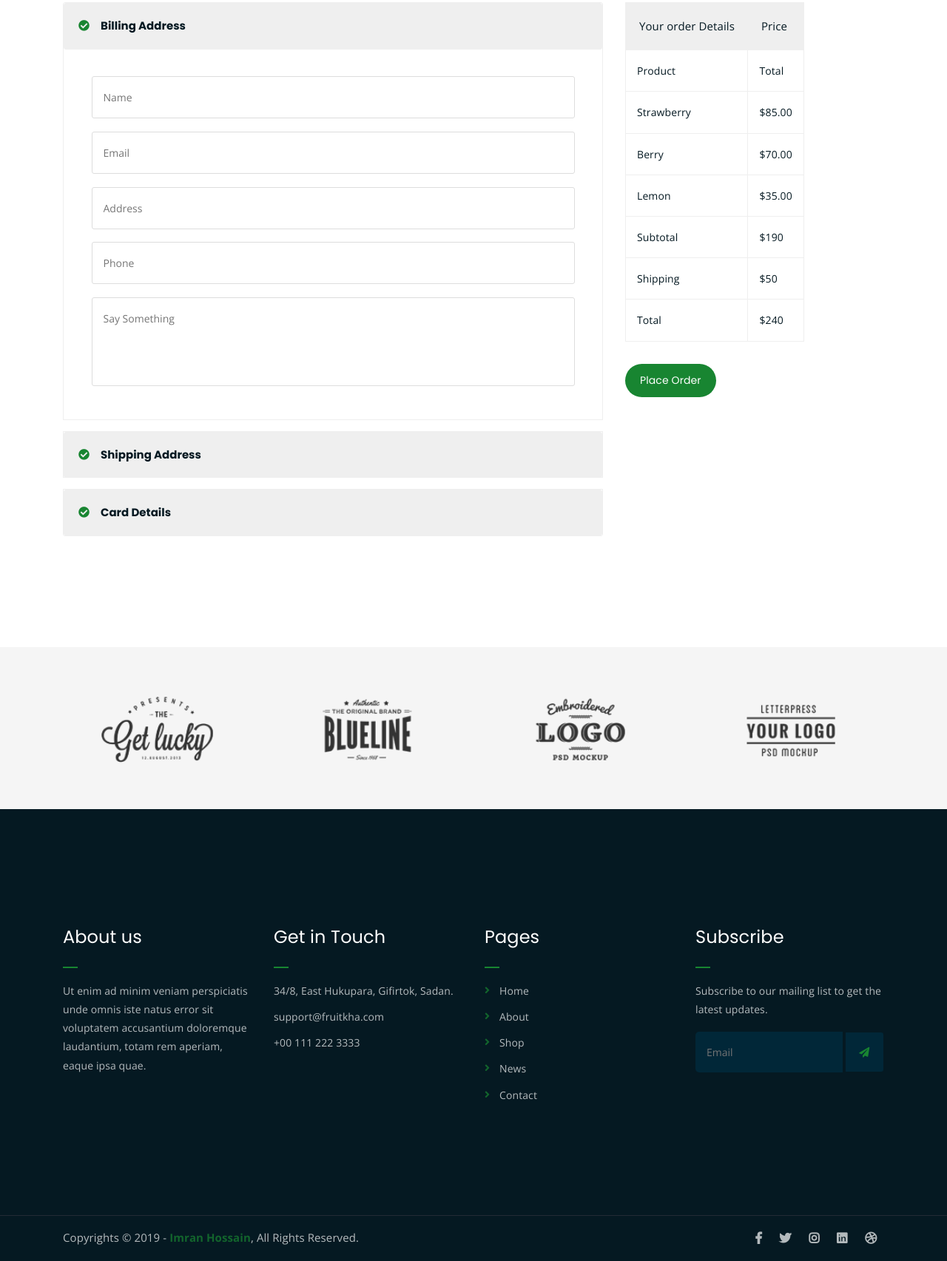
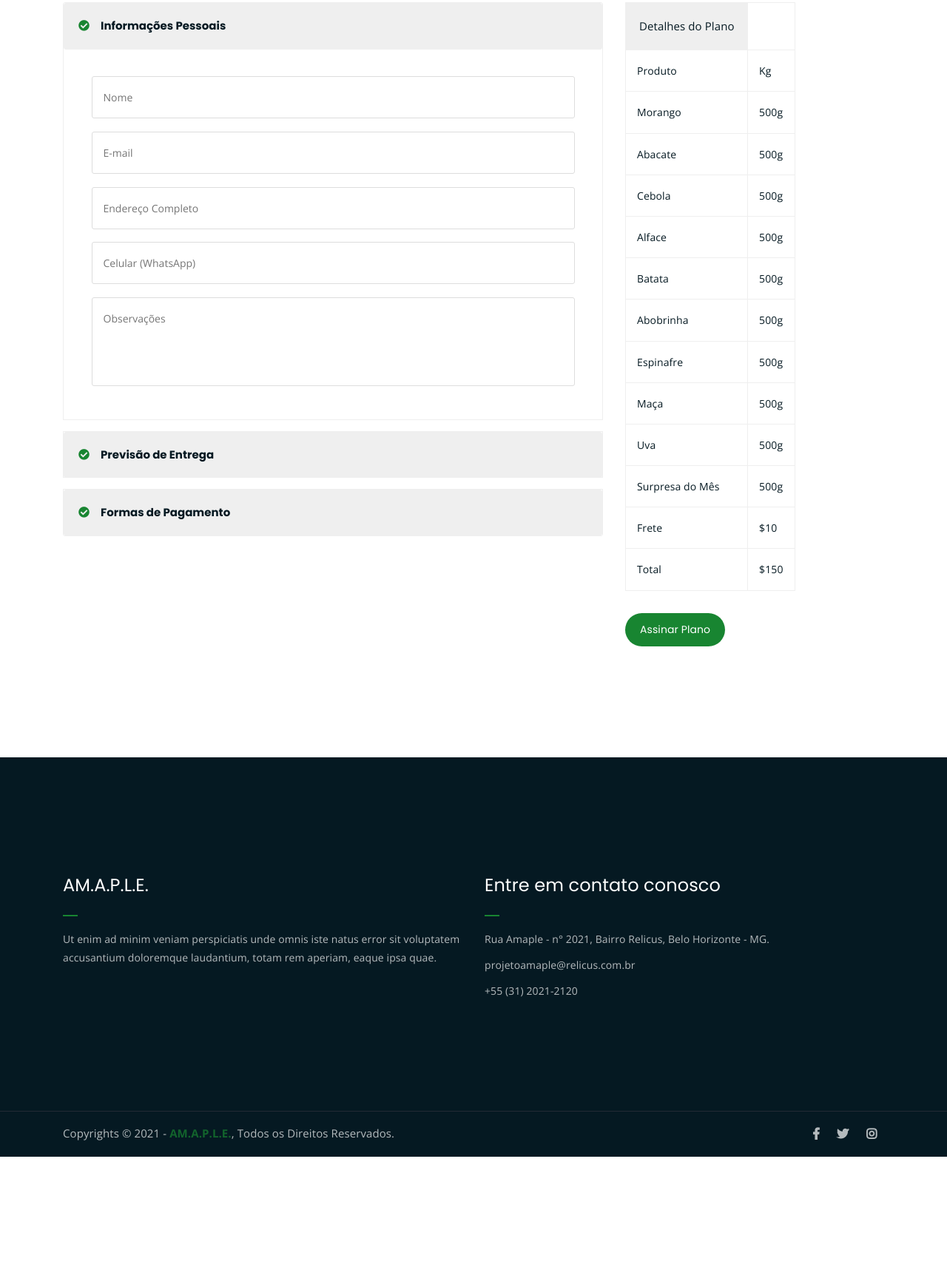
Before and after one commit to Amaple28/ProjetoAMAPLE_2.0, a plain HTML site: page checkout.html in a window 1280 px wide. Shown: the part 598-2303 px from the top of the page at 74% size. After the commit the page ends 2162 px from the top, so only its background shows below. Drawn offline with nearby package versions, Linux system fonts and the light colour scheme.

Commit message:
setimo commit

```diff
--- a/checkout.html
+++ b/checkout.html
@@ -138,8 +138,8 @@
             <div class="row">
                 <div class="col-lg-8 offset-lg-2 text-center">
                     <div class="breadcrumb-text">
-                        <p>Fresh and Organic</p>
-                        <h1>Check Out Product</h1>
+                        <p>A Melhor Atmosfera Para Longas Eras</p>
+                        <h1>Assinar Plano</h1>
                     </div>
                 </div>
             </div>
@@ -158,7 +158,7 @@
                                 <div class="card-header" id="headingOne">
                                     <h5 class="mb-0">
                                         <button class="btn btn-link" type="button" data-toggle="collapse" data-target="#collapseOne" aria-expanded="true" aria-controls="collapseOne">
-						          Billing Address
+						          Informações Pessoais
 						        </button>
                                     </h5>
                                 </div>
@@ -167,11 +167,11 @@
                                     <div class="card-body">
                                         <div class="billing-address-form">
                                             <form action="index.html">
-                                                <p><input type="text" placeholder="Name"></p>
-                                                <p><input type="email" placeholder="Email"></p>
-                                                <p><input type="text" placeholder="Address"></p>
-                                                <p><input type="tel" placeholder="Phone"></p>
-                                                <p><textarea name="bill" id="bill" cols="30" rows="10" placeholder="Say Something"></textarea></p>
+                                                <p><input type="text" placeholder="Nome"></p>
+                                                <p><input type="email" placeholder="E-mail"></p>
+                                                <p><input type="text" placeholder="Endereço Completo"></p>
+                                                <p><input type="tel" placeholder="Celular (WhatsApp)"></p>
+                                                <p><textarea name="bill" id="bill" cols="30" rows="10" placeholder="Observações"></textarea></p>
                                             </form>
                                         </div>
                                     </div>
@@ -181,14 +181,16 @@
                                 <div class="card-header" id="headingTwo">
                                     <h5 class="mb-0">
                                         <button class="btn btn-link collapsed" type="button" data-toggle="collapse" data-target="#collapseTwo" aria-expanded="false" aria-controls="collapseTwo">
-						          Shipping Address
+						          Previsão de Entrega
 						        </button>
                                     </h5>
                                 </div>
                                 <div id="collapseTwo" class="collapse" aria-labelledby="headingTwo" data-parent="#accordionExample">
                                     <div class="card-body">
                                         <div class="shipping-address-form">
-                                            <p>Your shipping address form is here.</p>
+                                            <p>Suas entregas seguirão as seguintes datas nos próximos 4 meses:</p>
+                                            <p>28/11/2021 <br>28/12/2021 <br> 28/01/2022 <br> 28/02/2022</p>
+                                            <p>Após a última data prevista caso não tenha ocorrido nenhuma alteração na assinatura, o plano deverá ser renovado.</p>
                                         </div>
                                     </div>
                                 </div>
@@ -197,14 +199,15 @@
                                 <div class="card-header" id="headingThree">
                                     <h5 class="mb-0">
                                         <button class="btn btn-link collapsed" type="button" data-toggle="collapse" data-target="#collapseThree" aria-expanded="false" aria-controls="collapseThree">
-						          Card Details
+						          Formas de Pagamento
 						        </button>
                                     </h5>
                                 </div>
                                 <div id="collapseThree" class="collapse" aria-labelledby="headingThree" data-parent="#accordionExample">
                                     <div class="card-body">
                                         <div class="card-details">
-                                            <p>Your card details goes here.</p>
+                                            <p>O boleto referente a cada mês será enviado para o e-mail preenchido acima 3 dias antes da entrega prevista da encomenda.</p>
+                                            <p>Caso queira um boleto apenas para 2/3/4 meses juntos, especifique sua preferência no local de observações. </p>
                                         </div>
                                     </div>
                                 </div>
@@ -219,44 +222,69 @@
                         <table class="order-details">
                             <thead>
                                 <tr>
-                                    <th>Your order Details</th>
-                                    <th>Price</th>
+                                    <th>Detalhes do Plano</th>
+
                                 </tr>
                             </thead>
                             <tbody class="order-details-body">
                                 <tr>
-                                    <td>Product</td>
-                                    <td>Total</td>
+                                    <td>Produto</td>
+                                    <td>Kg</td>
                                 </tr>
                                 <tr>
-                                    <td>Strawberry</td>
-                                    <td>$85.00</td>
+                                    <td>Morango</td>
+                                    <td>500g</td>
                                 </tr>
                                 <tr>
-                                    <td>Berry</td>
-                                    <td>$70.00</td>
+                                    <td>Abacate</td>
+                                    <td>500g</td>
                                 </tr>
                                 <tr>
-                                    <td>Lemon</td>
-                                    <td>$35.00</td>
+                                    <td>Cebola</td>
+                                    <td>500g</td>
+                                </tr>
+                                <tr>
+                                    <td>Alface</td>
+                                    <td>500g</td>
+                                </tr>
+                                <tr>
+                                    <td>Batata</td>
+                                    <td>500g</td>
+                                </tr>
+                                <tr>
+                                    <td>Abobrinha</td>
+                                    <td>500g</td>
+                                </tr>
+                                <tr>
+                                    <td>Espinafre</td>
+                                    <td>500g</td>
+                                </tr>
+                                <tr>
+                                    <td>Maça</td>
+                                    <td>500g</td>
+                                </tr>
+                                <tr>
+                                    <td>Uva</td>
+                                    <td>500g</td>
+                                </tr>
+                                <tr>
+                                    <td>Surpresa do Mês</td>
+                                    <td>500g</td>
                                 </tr>
                             </tbody>
                             <tbody class="checkout-details">
+
                                 <tr>
-                                    <td>Subtotal</td>
-                                    <td>$190</td>
-                                </tr>
-                                <tr>
-                                    <td>Shipping</td>
-                                    <td>$50</td>
+                                    <td>Frete</td>
+                                    <td>$10</td>
                                 </tr>
                                 <tr>
                                     <td>Total</td>
-                                    <td>$240</td>
+                                    <td>$150</td>
                                 </tr>
                             </tbody>
                         </table>
-                        <a href="#" class="boxed-btn">Place Order</a>
+                        <a href="404.html" class="boxed-btn">Assinar Plano</a>
                     </div>
                 </div>
             </div>
@@ -264,76 +292,28 @@
     </div>
     <!-- end check out section -->
 
-    <!-- logo carousel -->
-    <div class="logo-carousel-section">
+
+    <!-- footer -->
+    <div id="secao5" class="footer-area">
         <div class="container">
             <div class="row">
-                <div class="col-lg-12">
-                    <div class="logo-carousel-inner">
-                        <div class="single-logo-item">
-                            <img src="assets/img/company-logos/1.png" alt="">
-                        </div>
-                        <div class="single-logo-item">
-                            <img src="assets/img/company-logos/2.png" alt="">
-                        </div>
-                        <div class="single-logo-item">
-                            <img src="assets/img/company-logos/3.png" alt="">
-                        </div>
-                        <div class="single-logo-item">
-                            <img src="assets/img/company-logos/4.png" alt="">
-                        </div>
-                        <div class="single-logo-item">
-                            <img src="assets/img/company-logos/5.png" alt="">
-                        </div>
-                    </div>
-                </div>
-            </div>
-        </div>
-    </div>
-    <!-- end logo carousel -->
-
-    <!-- footer -->
-    <div class="footer-area">
-        <div class="container">
-            <div class="row">
-                <div class="col-lg-3 col-md-6">
+                <div class="col-lg-6 col-md-12">
                     <div class="footer-box about-widget">
-                        <h2 class="widget-title">About us</h2>
+                        <h2 class="widget-title">AM.A.P.L.E.</h2>
                         <p>Ut enim ad minim veniam perspiciatis unde omnis iste natus error sit voluptatem accusantium doloremque laudantium, totam rem aperiam, eaque ipsa quae.</p>
                     </div>
                 </div>
-                <div class="col-lg-3 col-md-6">
+                <div class="col-lg-6 col-md-12">
                     <div class="footer-box get-in-touch">
-                        <h2 class="widget-title">Get in Touch</h2>
+                        <h2 class="widget-title">Entre em contato conosco</h2>
                         <ul>
-                            <li>34/8, East Hukupara, Gifirtok, Sadan.</li>
-                            <li>support@fruitkha.com</li>
-                            <li>+00 111 222 3333</li>
+                            <li>Rua Amaple - n° 2021, Bairro Relicus, Belo Horizonte - MG.</li>
+                            <li>projetoamaple@relicus.com.br</li>
+                            <li>+55 (31) 2021-2120</li>
                         </ul>
                     </div>
                 </div>
-                <div class="col-lg-3 col-md-6">
-                    <div class="footer-box pages">
-                        <h2 class="widget-title">Pages</h2>
-                        <ul>
-                            <li><a href="index.html">Home</a></li>
-                            <li><a href="about.html">About</a></li>
-                            <li><a href="services.html">Shop</a></li>
-                            <li><a href="news.html">News</a></li>
-                            <li><a href="contact.html">Contact</a></li>
-                        </ul>
-                    </div>
-                </div>
-                <div class="col-lg-3 col-md-6">
-                    <div class="footer-box subscribe">
-                        <h2 class="widget-title">Subscribe</h2>
-                        <p>Subscribe to our mailing list to get the latest updates.</p>
-                        <form action="index.html">
-                            <input type="email" placeholder="Email">
-                            <button type="submit"><i class="fas fa-paper-plane"></i></button>
-                        </form>
-                    </div>
-                </div>
+
             </div>
         </div>
     </div>
@@ -344,7 +324,7 @@
         <div class="container">
             <div class="row">
                 <div class="col-lg-6 col-md-12">
-                    <p>Copyrights &copy; 2019 - <a href="https://imransdesign.com/">Imran Hossain</a>, All Rights Reserved.</p>
+                    <p>Copyrights &copy; 2021 - <a href="index.html">AM.A.P.L.E.</a>, Todos os Direitos Reservados.</p>
                 </div>
                 <div class="col-lg-6 text-right col-md-12">
                     <div class="social-icons">
@@ -352,8 +332,6 @@
                             <li><a href="#" target="_blank"><i class="fab fa-facebook-f"></i></a></li>
                             <li><a href="#" target="_blank"><i class="fab fa-twitter"></i></a></li>
                             <li><a href="#" target="_blank"><i class="fab fa-instagram"></i></a></li>
-                            <li><a href="#" target="_blank"><i class="fab fa-linkedin"></i></a></li>
-                            <li><a href="#" target="_blank"><i class="fab fa-dribbble"></i></a></li>
                         </ul>
                     </div>
                 </div>
```
